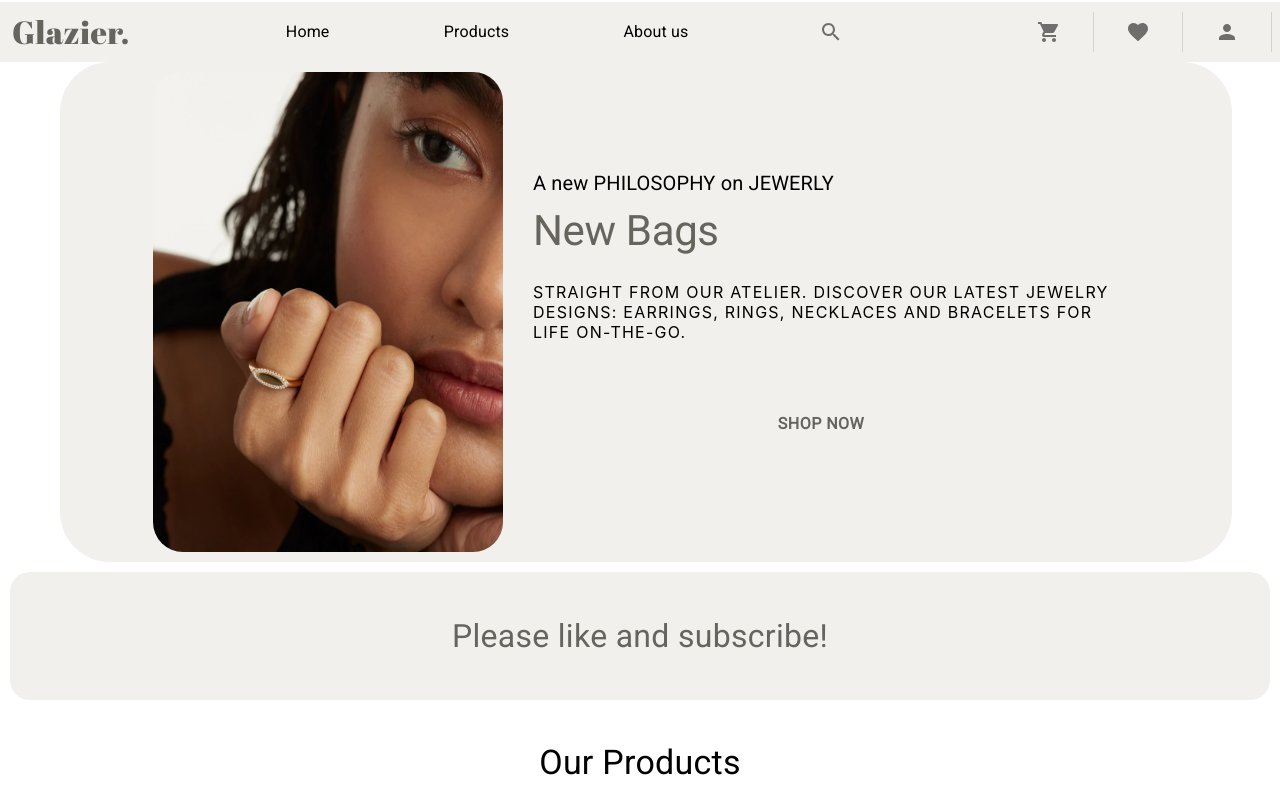
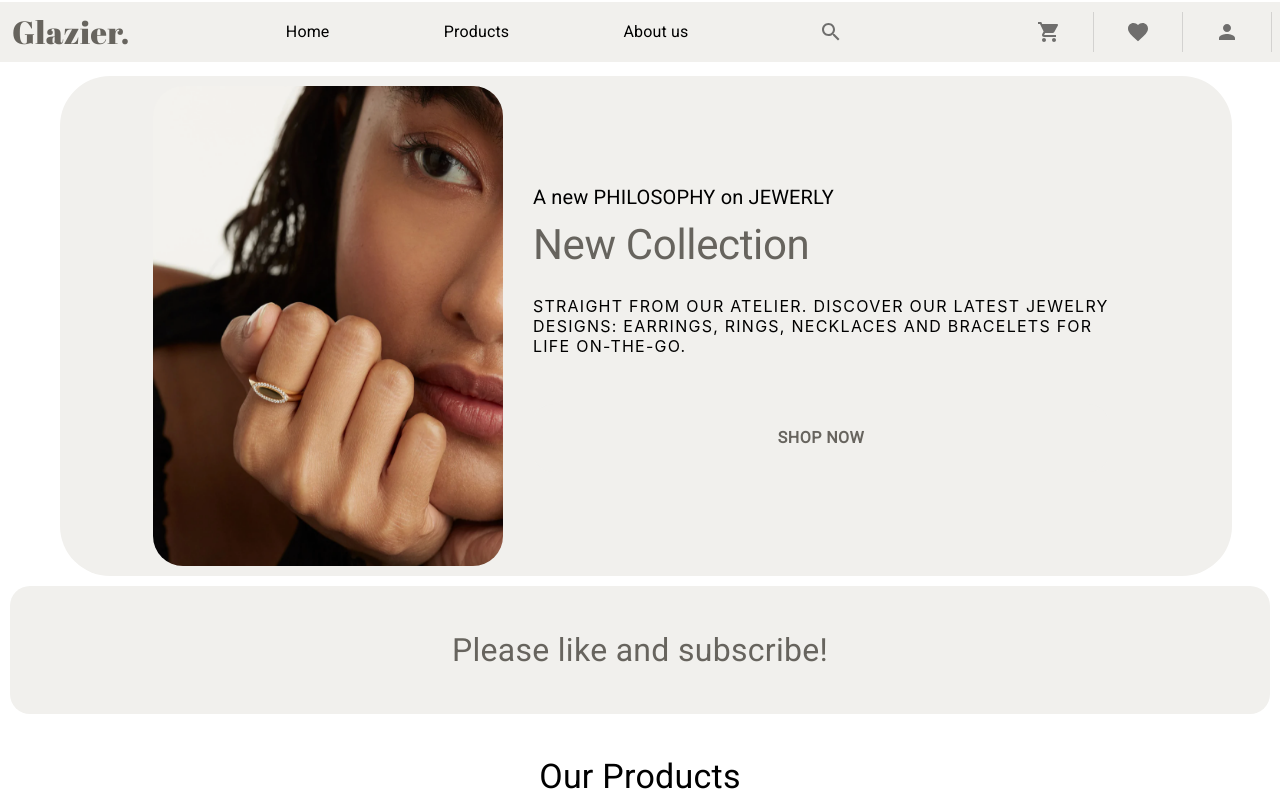
Before and after one commit to nargysc/GlazierS, a React (Create React App) app: page / in a window 1280 px wide. Shown: the top 800 px of the page. Built offline with nearby package versions, Linux system fonts and the light colour scheme.

Commit message:
Edited wrapper's Heading and Quote

```diff
--- a/src/animation/index.js
+++ b/src/animation/index.js
@@ -12,11 +12,6 @@ const flipHorizontalBottom = keyframes`
   }
 `;
 
-/**
- * ----------------------------------------
- * animation text-pop-up-top
- * ----------------------------------------
- */
 export const textPopUpTop = keyframes`
   0% {
     -webkit-transform: translateY(0);
--- a/src/components/wrapper/index.js
+++ b/src/components/wrapper/index.js
@@ -19,7 +19,7 @@ export default function Wrapper() {
       <WrapperContent>
         <Typography variant="h6">A new PHILOSOPHY on JEWERLY</Typography>
         <WrapperTitle variant="h2">
-          New Bags
+          New Collection
         </WrapperTitle>
 
         <WrapperDescription variant="subtitle">
--- a/src/styles/appbar/index.js
+++ b/src/styles/appbar/index.js
@@ -1,4 +1,4 @@
-import { IconButton, List, Typography } from "@mui/material";
+import { List, Typography } from "@mui/material";
 import {styled} from "@mui/material/styles";
 import { Box } from "@mui/system";
 import { Colors } from "../theme";
--- a/src/styles/wrapper/index.js
+++ b/src/styles/wrapper/index.js
@@ -9,6 +9,7 @@ export const WrapperContainer = styled(Box)(({ matches, theme }) => ({
   height: "80%",
   padding: "10px 10px",
   marginLeft:"60px",
+  marginTop:"14px",
   background: Colors.secondary,
   borderRadius: "50px",
   [theme.breakpoints.down("sm")]: {
```
Also changed, not shown: src/styles/appbar/dist/index.prod.js (added), src/styles/wrapper/dist/index.prod.js.
